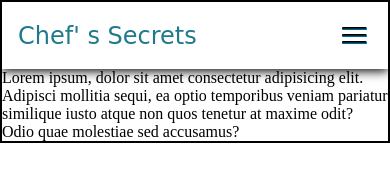
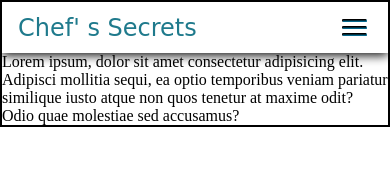
Before and after one commit to thewecas/chefs.secrets, a plain HTML site: page index.html in a window 390 px wide. Drawn offline with Linux system fonts and the light colour scheme; a web font is replaced by a local one.

Commit message:
navbar height adjusted

```diff
--- a/css/style.scss
+++ b/css/style.scss
@@ -83,16 +83,19 @@ nav {
     }
 
     .header {
-      padding: 0.5rem;
+      padding: 0rem;
       width: 100%;
       align-items: center;
       justify-content: space-between;
+      a {
+        padding: 0.5rem 1rem;
+      }
       .menu {
         display: block;
         width: 35px;
         height: 35px;
         padding: 5px;
-        margin: 0.5rem;
+        margin: 0.5rem 1rem;
         display: flex;
         flex-direction: column;
         justify-content: space-evenly;
```
Also changed, not shown: css/style.css, 1 other file.
